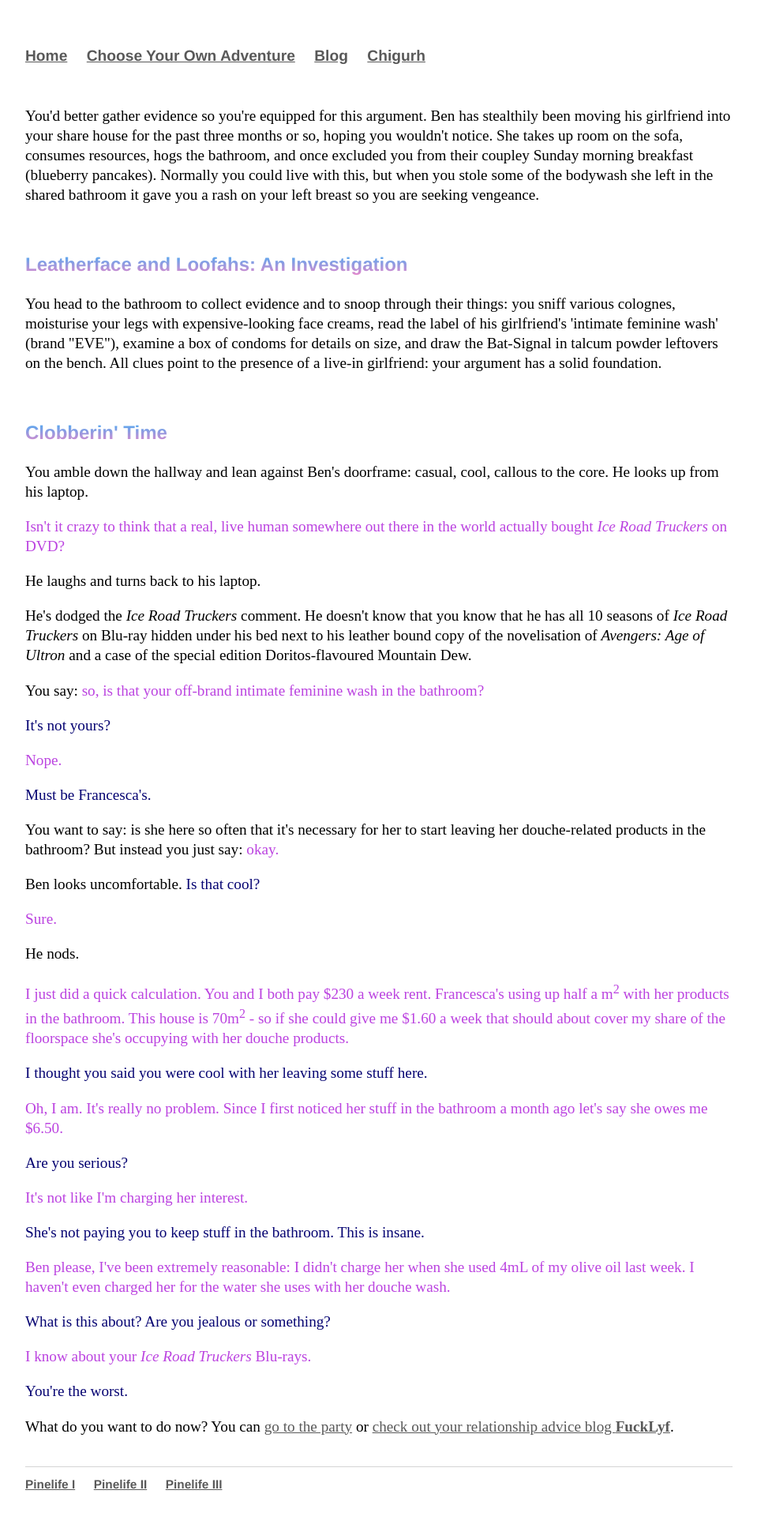
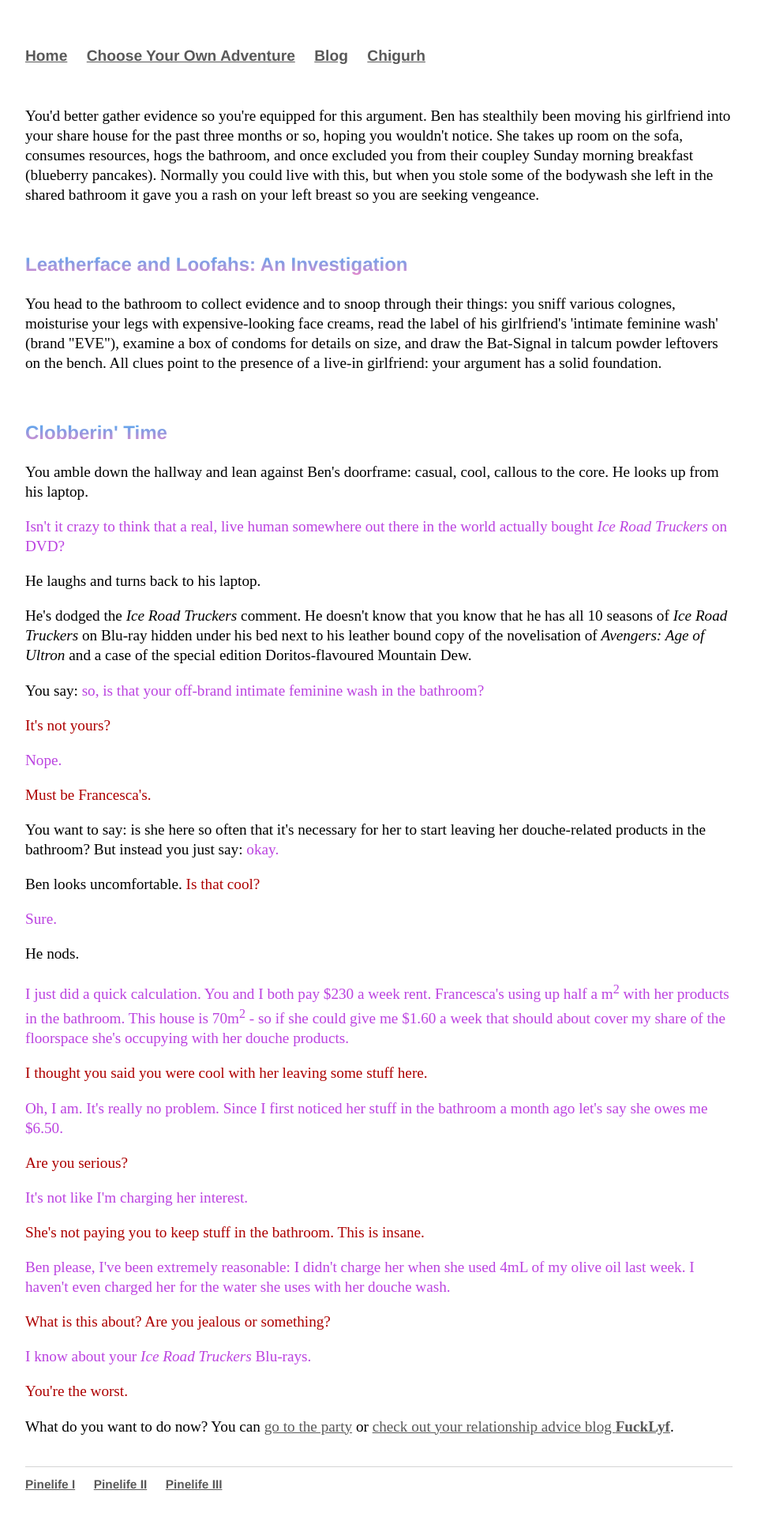
Before and after one commit to Pinelife/pinelife.github.io, a Jekyll site: the page built from Hellhole/Room3.html, in a window 1280 px wide. Shown: the whole page at 79% size, without its empty margins (160-1119 px from the left). Built offline with Jekyll 4.4.1, drawn with Linux system fonts in a browser that asks for light colours.

Commit message:
Update main.css

```diff
--- a/css/main.css
+++ b/css/main.css
@@ -3,7 +3,7 @@
  }
 
 .ben {
-color: #060472;
+color: #ad0000;
 }
 
 .Franky {
```
